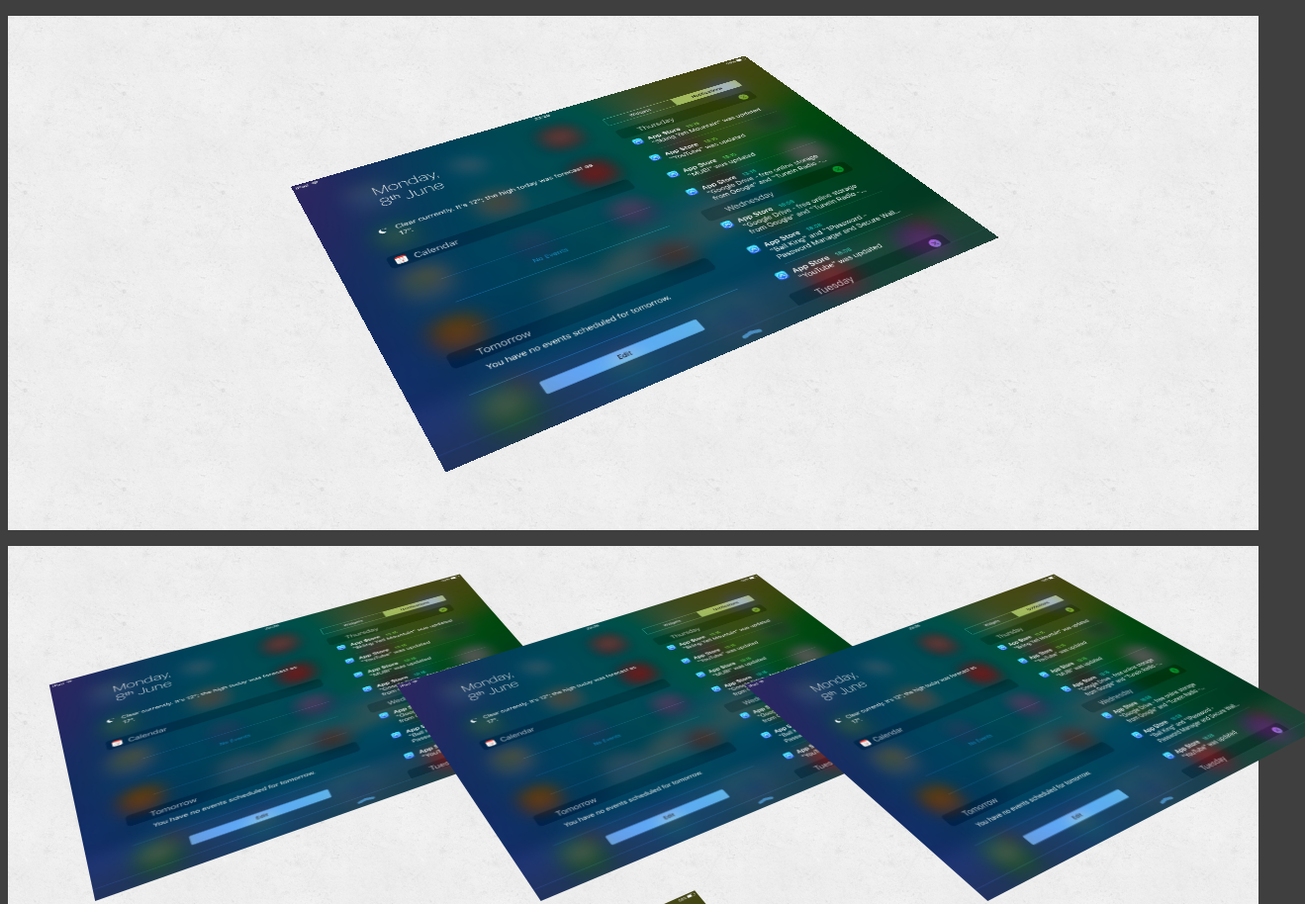
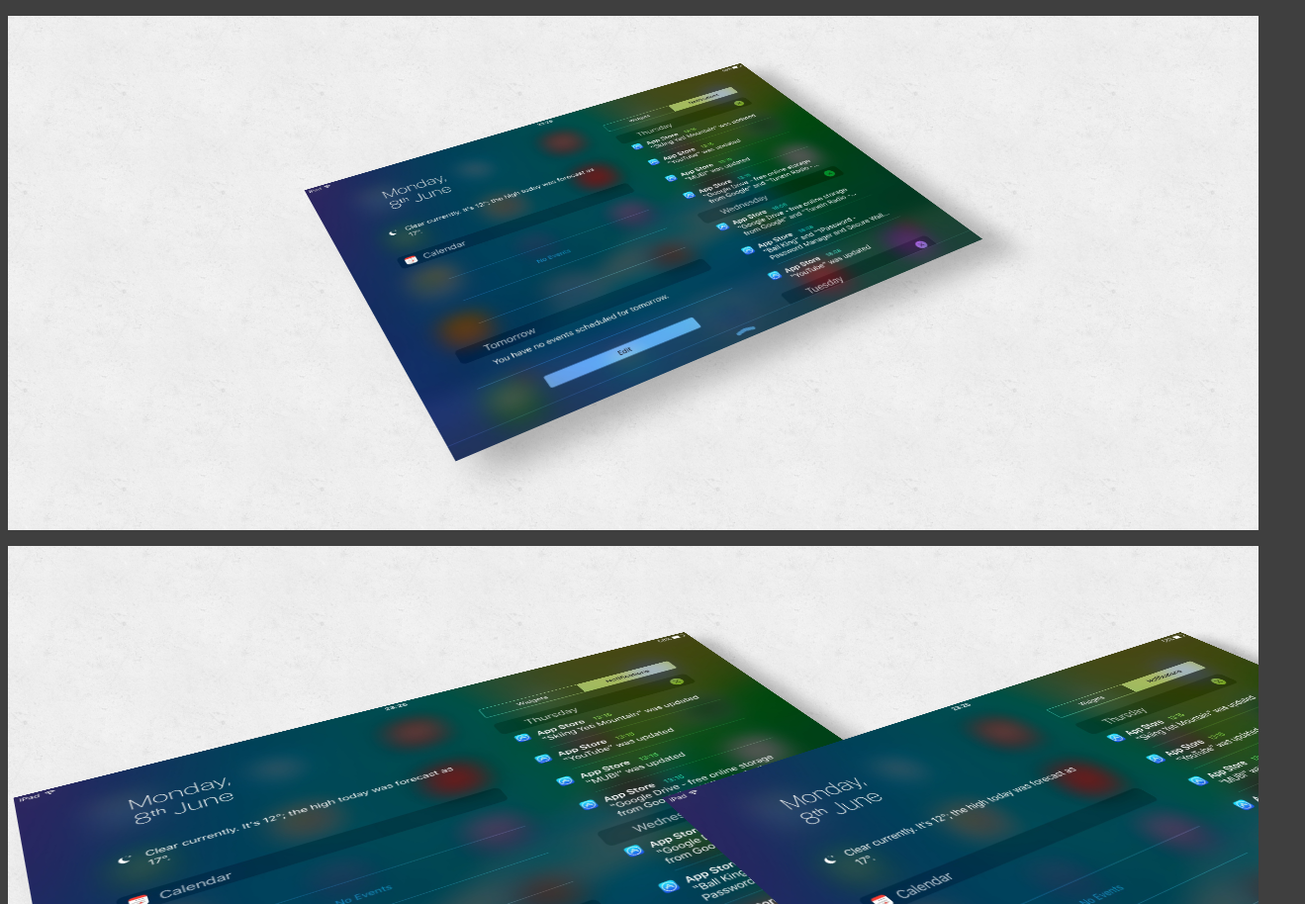
Before and after one commit to EarMaster/screenup, a website: page index.html in a window 1280 px wide. Shown: the top 914 px of the page at 99% size, 1319 px wide, since content can reach past the window. Drawn offline with Linux system fonts and the light colour scheme.

Commit message:
fine tuning

```diff
--- a/index.html
+++ b/index.html
@@ -15,7 +15,12 @@
 		<section class="mockup" style="height: 520px;">
 			<img class="shot" src="screenshot1.jpg" />
 		</section>
+		<section class="mockup" style="height: 760px;">
+			<img class="shot" src="screenshot1.jpg" />
+			<img class="shot" src="screenshot1.jpg" />
+		</section>
 		<section class="mockup">
+			<img class="shot" src="screenshot1.jpg" />
 			<img class="shot" src="screenshot1.jpg" />
 			<img class="shot" src="screenshot1.jpg" />
 			<img class="shot" src="screenshot1.jpg" />
--- a/mockup.less
+++ b/mockup.less
@@ -11,48 +11,41 @@
 	color: #3f3f3f;
 	display: block;
 	margin: 1em 0;
-	padding: 20px 30px;
+	padding: 30px;
 	height: 420px; // height MUST explicitly be set
 	background-image: url(concrete_seamless.png);
 	background-size: 200px;
 	perspective: 1000px;
 	text-align: center;
+	overflow: hidden;
+	white-space: nowrap;
 
 	> * {
 		max-height: 100%;
 	}
 
+	@overlap: 125px;
+
 	.shot {
 		display: inline-block;
-		background-color: green;
 		background-size: contain;
 		background-position: center;
 		background-repeat: no-repeat;
+		box-shadow: 20px 30px 30px rgba(0,0,0,0.25);
 		transform: translateX(0px) translateY(-13%) translateZ(0px) rotateX(50deg) rotateY(0deg) rotateZ(-30deg) scale(0.9);
 		transform-origin: center center;
 		transform-style: preserve-3d;
-		transition: all 0.33s linear;
-		margin-left: -75px;
-		margin-right: -75px;
-
-		&::before {
-			content: "asdsa";
-			background-color: red;
-			width: 100%;
-			height: 100%;
-		}
-		&::after {
-			content: "öä,öml";
-			background-color: blue;
-			width: 100%;
-			height: 100%;
-		}
+		transition: all 0.11s linear;
+		max-height: 100%;
+		margin-left: -@overlap;
+		margin-right: -@overlap;
 
 		&:hover, &:active {
+			box-shadow: none;
 			transform: none;
-			margin-left: 120px;
-			margin-right: 120px;
-			transition-duration: 0.75s;
+			margin-left: @overlap * 1.333;
+			margin-right: @overlap * 1.333;
+			transition-duration: 0.33s;
 		}
 
 		&:first-child {
```
Also changed, not shown: mockup.css, 1 other file.
